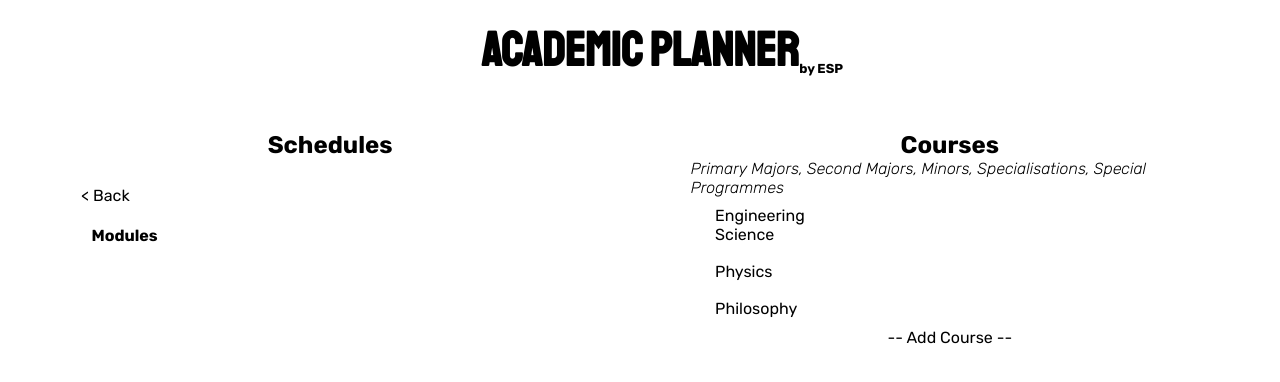
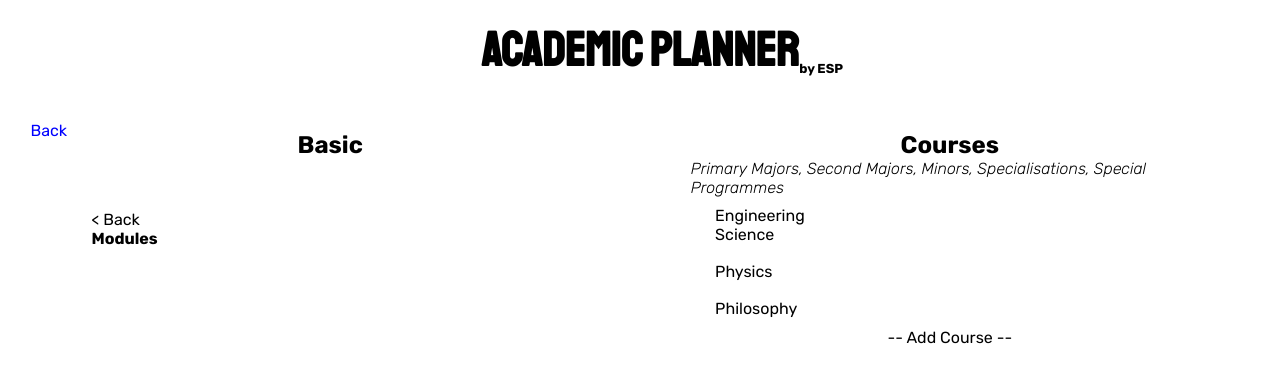
Before and after one commit to jittosan/planner-site, a Next.js app: page / in a window 1280 px wide. Both pictures are taken after a click on the element "Basic". Shown: the top 382 px of the page. Built offline with nearby package versions, Linux system fonts and the light colour scheme.

Commit message:
debug ScheduleMenu; implement ScheduleMenu to entirely switch between pages

```diff
--- a/components/ScheduleMenu.js
+++ b/components/ScheduleMenu.js
@@ -19,17 +19,20 @@ const ScheduleMenu = () => {
         setScheduleList(data)
     }, [])
 
+
     return (
         <div className={styles.container}>
-            <h2>Schedules</h2>
             {
                 isScheduleOpened() ?
                     <>
+                    <p className={styles.backButton} onClick={() => closeSchedule()}>Back</p>
+                    <h2>{scheduleList[selectedScheduleIndex].name}</h2>
                     <ScheduleView closeSchedule={closeSchedule} />
                     </>
                     :
                     <>
-                    {scheduleList.map((item, index) => <ScheduleItem scheduleData={item} selectSchedule={openSchedule} key={index} />)}
+                    <h2>Schedules</h2>
+                    {scheduleList.map((item, index) => <ScheduleItem scheduleData={item} selectSchedule={() => openSchedule(index)} key={index} />)}
                     <ScheduleEntry />
                     </>
             }
--- a/styles/ScheduleMenu.module.scss
+++ b/styles/ScheduleMenu.module.scss
@@ -8,8 +8,16 @@
     justify-content: flex-start;
     align-items: center;
 
-    h2 {
-        margin-bottom: 1ch;
+    .backButton {
+        position: absolute;
+        top: 0;
+        left: 0;
+        padding: 1ch;
+        color: blue;
+
+        &:hover {
+            cursor: pointer;
+        }
     }
 
     .scheduleItem {
--- a/styles/ScheduleView.module.scss
+++ b/styles/ScheduleView.module.scss
@@ -4,14 +4,5 @@
     position: relative;
     padding: 5ch 2ch 2ch 2ch;
 
-    .backButton {
-        position: absolute;
-        top: 0;
-        left: 0;
-        padding: 1ch;
 
-        &:hover {
-            cursor: pointer;
-        }
-    }
 }
```
